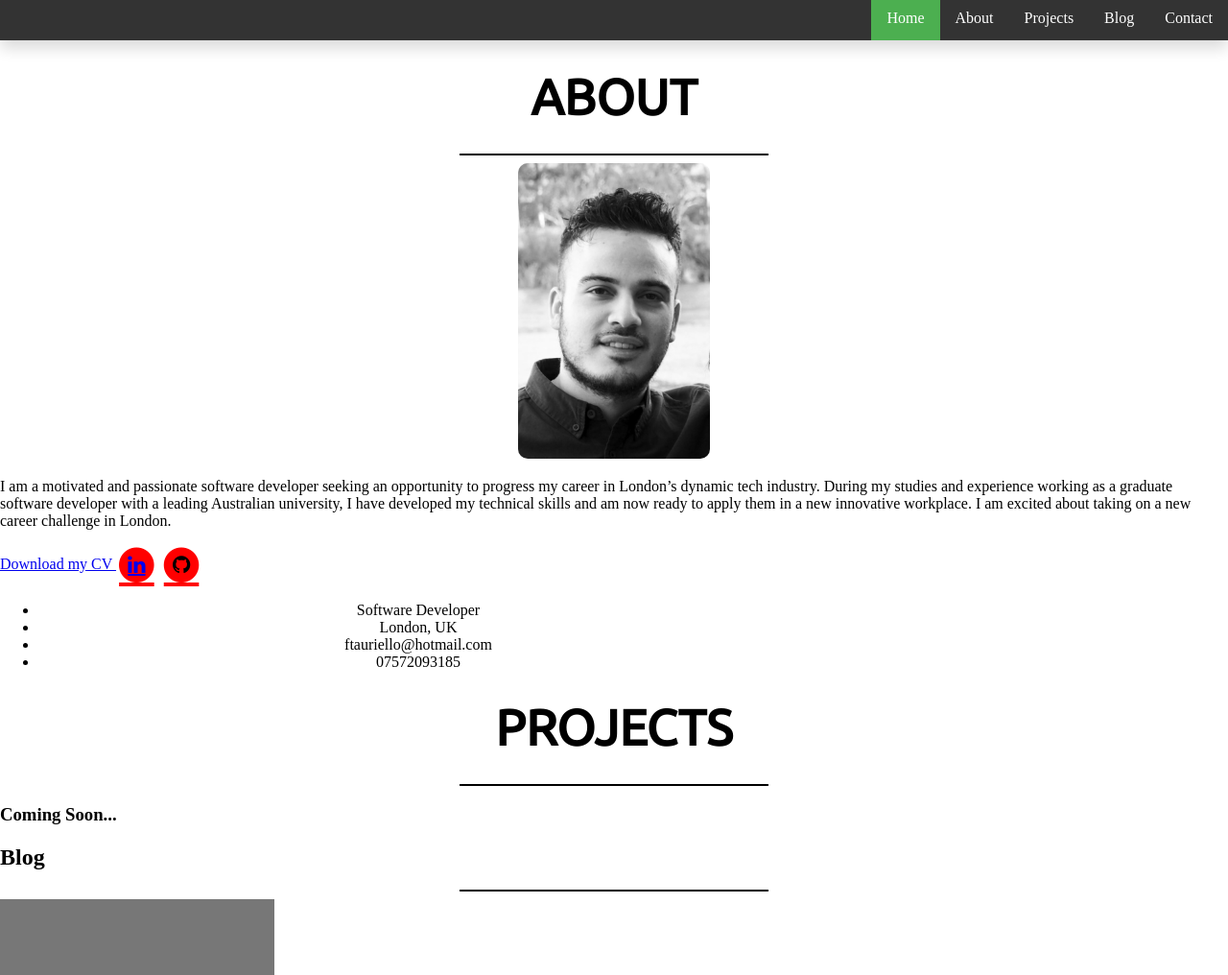
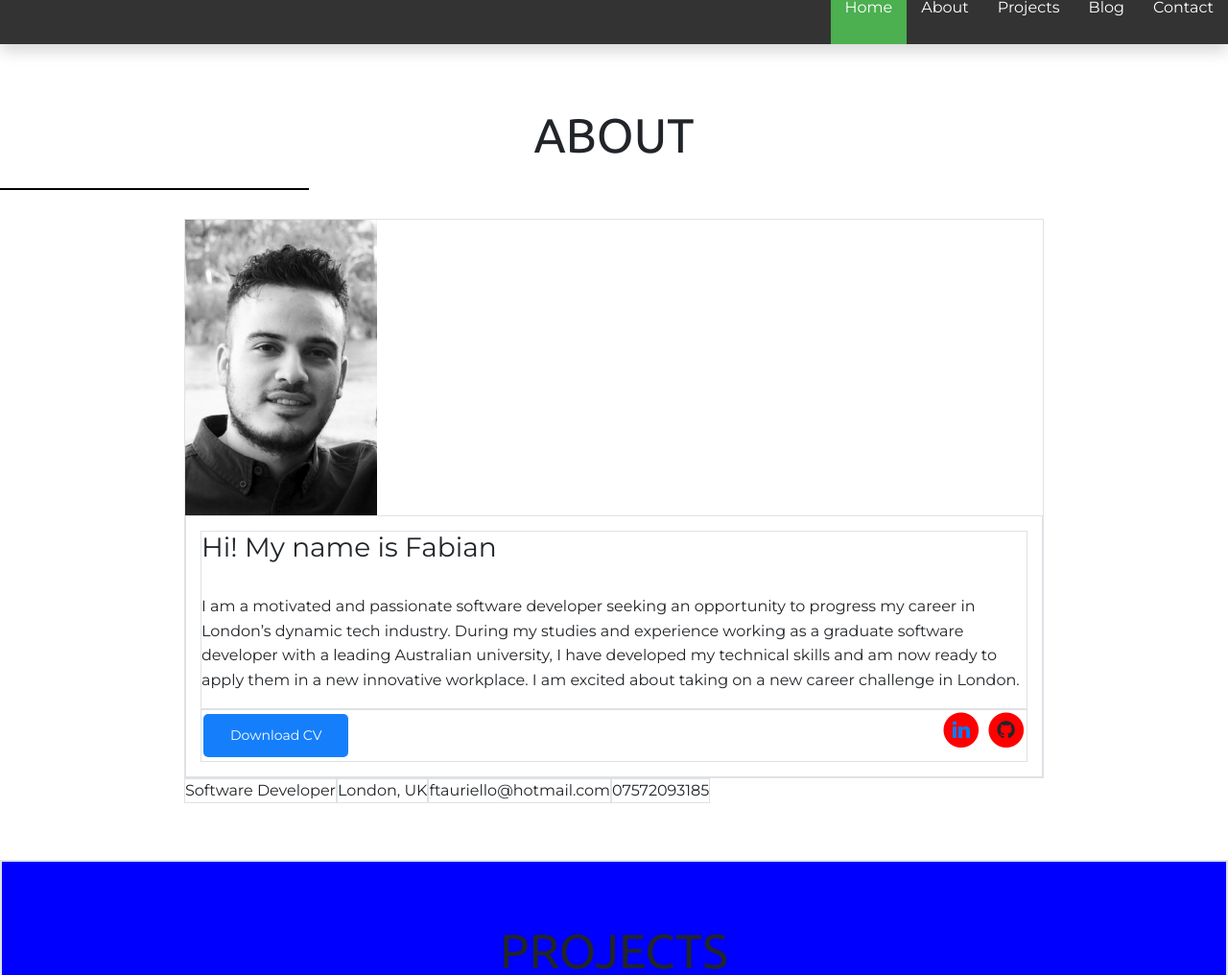
Before and after one commit to FabianTauriello/FabianTauriello.github.io, a Jekyll site: the page built from index.md, in a window 1280 px wide, cut to the strip 904-1920 px from the top of the page. Shown: the whole strip at 96% size. Built offline with Jekyll 4.4.1, drawn with Linux system fonts in a browser that asks for light colours; some web fonts are replaced.

Commit message:
Update before bootstrap card layout changes

```diff
--- a/_layouts/default.html
+++ b/_layouts/default.html
@@ -3,6 +3,7 @@
 
 <head>
         <title>Fabian Tauriello</title>
+        <link rel="stylesheet" href="https://stackpath.bootstrapcdn.com/bootstrap/4.3.1/css/bootstrap.min.css" integrity="sha384-ggOyR0iXCbMQv3Xipma34MD+dH/1fQ784/j6cY/iJTQUOhcWr7x9JvoRxT2MZw1T" crossorigin="anonymous">
         <link rel="stylesheet"
                 href="https://cdnjs.cloudflare.com/ajax/libs/font-awesome/4.7.0/css/font-awesome.min.css">
         <link rel="stylesheet"
@@ -16,12 +17,18 @@
 <body>
 
         <header>
+                <!-- BACKGROUND PIC -->
                 <div id="background-pic">
                         <div id="background-pic-caption-container">
                                 <span>G'day</span><br>
                                 <span>Thanks for stopping by</span>
                         </div>
                 </div>
+                <!-- BACKGROUND PIC END -->
+        </header>
+
+        <!-- MAIN AREA -->
+        <main id="main">
                 <!-- NAV BAR -->
                 <ul id="navbar" class="m-0 p-0">
                         <li><a href="#contact-anchor">Contact</a></li>
@@ -31,25 +38,19 @@
                         <li><a class="active-nav-link" href="#">Home</a></li>
                 </ul>
                 <!-- NAV BAR END -->
-        </header>
 
-        <!-- MAIN AREA -->
-        <main id="main">
                 <!-- ABOUT SECTION -->
                 <div id="about-anchor"></div>
-                <section class="page-section bg-light" id="about">
-                        <div class="container-fluid">
+                <section id="about">
                         <h1 class="page-section-heading text-center">ABOUT</h1>
-                                <hr>
-                                <div class="justify-content-center">
-                                        <div id="profile-pic-container" class="p-0">
-                                                <img id="me" src="images/profile-pic.png" class="img-fluid"
-                                                        alt="Profile Picture">
-                                        </div>
-                                        <div id="profile-card" class="">
-                                                <div class="">
-                                                        <div class="card-body">
-                                                                <p class="card-text text-justify">
+                        <hr class="section-hr">
+                        <div id="about-first-flex-container" class="border">
+                                <img id="about-img" src="images/profile-pic.png" class="" alt="Profile Picture">
+                                <div id="about-para-flex-container" class="border">
+                                        <div id="about-para-text" class="border">
+                                                <h3>Hi! My name is Fabian</h3>
+                                                <br>
+                                                <p id="profile-description" class="">
                                                         I am a motivated and passionate software
                                                         developer seeking an opportunity to
                                                         progress my career in
@@ -65,37 +66,35 @@
                                                         taking on a new career challenge in
                                                         London.
                                                 </p>
-                                                                <a class="btn btn-xl btn-outline-dark"
+                                        </div>
+                                        <div id="about-para-buttons" class="border">
+                                                <div>
+                                                        <a id="download-CV-button" class="primary-button"
                                                                 href="docs/Curriculum Vitae.pdf" download>
-                                                                        Download my CV
+                                                                Download CV
                                                         </a>
-                                                                <span class="fa-stack fa-lg">
+                                                </div>
+                                                <div>
+                                                        <span id="linked-in-button" class="fa-stack fa-lg">
                                                                 <a href="#"
                                                                         class="fa fa-circle fa-stack-2x icon-background"></a>
-                                                                        <a href="#"
-                                                                                class="fa fa-linkedin fa-stack-1x"></a>
+                                                                <a href="#" class="fa fa-linkedin fa-stack-1x"></a>
                                                         </span>
-                                                                <span class="fa-stack fa-lg">
+                                                        <span id="github-button" class="fa-stack fa-lg">
                                                                 <a href="#"
                                                                         class="fa fa-circle fa-stack-2x icon-background"></a>
-                                                                        <a hred="#"
-                                                                                class="fa fa-github fa-stack-1x"></a>
+                                                                <a hred="#" class="fa fa-github fa-stack-1x"></a>
                                                         </span>
                                                 </div>
                                         </div>
                                 </div>
                         </div>
-                                <div id="bio-details" class="justify-content-center">
-                                        <ul class="list-group list-group-horizontal colap">
-                                                <li class="list-group-item text-center">Software Developer</li>
-                                                <li class="list-group-item text-center">London, UK</li>
-                                                <li class="list-group-item text-center">ftauriello@hotmail.com
-                                                </li>
-                                                <li class="list-group-item text-center">07572093185</li>
+                        <ul id="about-second-flex-container" class="">
+                                <li class="text-center d-in border">Software Developer</li>
+                                <li class="text-center d-in border">London, UK</li>
+                                <li class="text-center d-in border">ftauriello@hotmail.com</li>
+                                <li class="text-center d-in border">07572093185</li>
                         </ul>
-
-                                </div>
-                        </div>
                 </section>
                 <!-- ABOUT SECTION END -->
 
@@ -114,7 +113,7 @@
 
                 <!-- BLOG SECTION -->
                 <div id="blog-anchor"></div>
-                <section id="blog" class="container-fluid bg-light">
+                <section id="blog" class="bg-light">
                         <div class="">
                                 <h2>Blog</h2>
                                 <hr>
@@ -150,7 +149,7 @@
 
                 <!-- CONTACT SECTION -->
                 <div id="contact-anchor"></div>
-                <section id="contact" class="container-fluid">
+                <section id="contact" class="">
                         <div class="">
                                 <h2>Contact</h2>
                                 <!-- <p>Get in touch</p> -->
--- a/css/main.css
+++ b/css/main.css
@@ -1,15 +1,74 @@
-/* CLASS SELECTORS */
+/**************************************************************************************************************************/
 
-.active-nav-link {
-    background-color: #4CAF50;
+/* RESET AND SETUP ELEMENTS */
+
+/**************************************************************************************************************************/
+
+body {
+    font-family: 'Montserrat', sans-serif;
 }
 
-.d-in {
-    display: inline;
+html {
+    scroll-behavior: smooth;
+    height: 100%;
+    overflow-x: hidden;
+    /* width: 100%; */
 }
 
-.icon-background {
-    color: red;
+* {
+    margin: 0;
+    padding: 0;
+    box-sizing: border-box;
+}
+
+/**************************************************************************************************************************/
+
+/* GENERAL */
+
+/**************************************************************************************************************************/
+
+p {
+    line-height: 1.6;
+}
+
+#about-anchor, #projects-anchor, #blog-anchor, #contact-anchor {
+    visibility: visible;
+    display: block;
+    height: 0px;
+    bottom: 50px;
+    position: relative;
+}
+
+section hr {
+    margin-bottom: 30px;
+}
+
+.bg-primary {
+    background-color: #157ffb;
+}
+
+.bg-dark {
+    background-color: #343a40;
+}
+
+.bg-light {
+    background-color: #f8f9fa;
+}
+
+.primary-button {
+    background-color: #157ffb;
+    border: none;
+    color: white;
+    padding: 12px 28px;
+    text-align: center;
+    text-decoration: none;
+    display: inline-block;
+    font-size: 14px;
+    margin: 4px 2px;
+    -webkit-transition-duration: 0.4s;
+    transition-duration: 0.4s;
+    cursor: pointer;
+    border-radius: 5px;
 }
 
 .m-0 {
@@ -20,61 +79,50 @@
     padding: 0;
 }
 
-.page-section {}
-
 .page-section-heading {
-    font-size: 3.25rem;
-    line-height: 2rem;
+    padding-bottom: 10px;
+    padding-top: 5%;
+    text-align: center;
+    font-size: 50px;
 }
 
-.profile-description {
-    padding: 20px;
+.section-hr {
+    border: 1.5px solid black;
+    width: 25%;
 }
 
 .text-center {
     text-align: center;
 }
 
+/**************************************************************************************************************************/
+
 /* ELEMENT SELECTORS */
 
-body {
-    margin: 0px;
-}
+/**************************************************************************************************************************/
 
 h1 {
     font-family: 'Ubuntu', sans-serif;
-}
-
-hr {
-    border: 1.5px solid black;
-    width: 25%;
-}
-
-html {
-    scroll-behavior: smooth;
-    height: 100%;
-    overflow-x: hidden;
+    margin: 0px;
+    padding-top: 50px;
 }
 
 section {
-    /* min-height: 90vh; */
-    /* padding: 8rem 0; */
+    min-height: calc(100vh - 50px);
 }
 
-/* ID SELECTORS */
-
-#about {
-    /* background-color: #EFACAC; */
+ul {
+    list-style-type: none;
 }
 
-#about-anchor, #projects-anchor, #blog-anchor, #contact-anchor {
-    visibility: hidden;
-    display: block;
-    position: relative;
-}
+/**************************************************************************************************************************/
+
+/* HOME SECTION */
+
+/**************************************************************************************************************************/
 
 #background-pic {
-    background-image: linear-gradient(rgba(0, 0, 0, 0.5), rgba(0, 0, 0, 0.5)), url(../images/lobostudio-hamburg-359753-unsplash.jpg);
+    background-image: linear-gradient(rgba(0, 0, 0, 0.5), rgba(0, 0, 0, 0.5)), url(../images/bg.jpg);
     background-size: cover;
     width: 100%;
     height: 100vh;
@@ -88,65 +136,54 @@
     text-align: center;
 }
 
-#bio-details {
-    margin-top: 10px;
-    width: 65%;
+/**************************************************************************************************************************/
+
+/* BLOG SECTION */
+
+/**************************************************************************************************************************/
+
+#blog {
+    background-color: red;
 }
 
-#blog {
-    /* background-color: blue; */
+/**************************************************************************************************************************/
+
+/* CONTACT SECTION */
+
+/**************************************************************************************************************************/
+
+#contact {
+    background-color: rgb(211, 137, 77);
 }
 
-#contact {
-    /* background-color: red; */
-}
+/**************************************************************************************************************************/
 
-#me {
-    max-width: 200px;
-    border-radius: 10px;
+/* NAVBAR */
+
+/**************************************************************************************************************************/
+
+.active-nav-link {
+    background-color: #4CAF50;
 }
 
 #navbar {
     box-shadow: 0 0.5rem 1rem rgba(0, 0, 0, 0.15);
-    list-style-type: none;
     overflow: hidden;
     background-color: #333;
-
-    position: -webkit-sticky; /* Safari */
+    position: -webkit-sticky;
     position: sticky;
-    top: 20px
-}
-
-#profile-card {
-    /* background-color: #3A1818; */
-    /* margin-left: 10px; */
-}
-
-#profile-description {}
-
-#profile-pic {}
-
-#profile-pic-container {
-    text-align: center;
-}
-
-#projects {
-
-}
-
-/* OTHER SELECTORS */
-
-.fa-lg:hover {
-    opacity: 0.5;
+    top: 0;
+    height: 50px;
 }
 
 #navbar a {
     display: block;
     color: white;
     text-align: center;
-    padding: 14px 16px;
+    padding: 0px 15px;
     text-decoration: none;
     overflow: hidden;
+    height: 50px;
 }
 
 #navbar a:hover {
@@ -155,35 +192,110 @@
 
 #navbar li {
     float: right;
+    height: 50px;
 }
 
-/* MEDIA QUERIES * /
+/**************************************************************************************************************************/
 
-@media (max-width: 600px) {}
+/* PROJECTS SECTION */
 
-@media (max-width: 768px) {}
+/**************************************************************************************************************************/
 
-@media (min-width:320px) {
-    /* smartphones, iPhone, portrait 480x320 phones */
-
+#projects {
+    background-color: blue;
 }
 
-@media (min-width:481px) {
-    /* portrait e-readers (Nook/Kindle), smaller tablets @ 600 or @ 640 wide. */
+/**************************************************************************************************************************/
+
+/* ABOUT SECTION */
+
+/**************************************************************************************************************************/
+
+#download-CV-button {
+    /* width: 30%; */
 }
 
-@media (min-width:641px) {
-    /* portrait tablets, portrait iPad, landscape e-readers, landscape 800x480 or 854x480 phones */
+#github-button {
+    /* width: 5%; */
 }
 
-@media (min-width:961px) {
-    /* tablet, landscape iPad, lo-res laptops ands desktops */
+#linked-in-button {
+    /* width: 5%; */
 }
 
-@media (min-width:1025px) {
-    /* big landscape tablets, laptops, and desktops */
+#about-first-flex-container {
+    width: 70%;
+    margin-left: auto;
+    margin-right: auto;
+    padding: 0;
+
+    display: flex;
+    flex-wrap: wrap;
 }
 
-@media (min-width:1281px) {
-    /* hi-res laptops and desktops */
+#profile-description {
+    /* float: left; */
 }
+
+#about-para-flex-container {
+    padding: 15px;
+    display: flex;
+    justify-content: space-between;
+    flex-direction: column;
+}
+
+.primary-button:hover {
+    background-color: #479dff;
+    color: white;
+}
+
+.fa-lg:hover {
+    opacity: 0.5;
+}
+
+#about-img {
+    /* border-radius: 10px 0 0 10px;*/
+    width: 200px;
+    /* float: left; */
+}
+
+#about-para-buttons {
+    display: flex;
+    flex-wrap: wrap;
+    justify-content: space-between;
+}
+
+#about {
+    /* background-color: rgb(9, 4, 98); */
+}
+
+#about-second-flex-container {
+    padding: 0;
+    display: flex;
+    flex-wrap: wrap;
+    width: 70%;
+    margin-left: auto;
+    margin-right: auto;
+}
+
+#about-second-wrapper li {
+    padding: 10px;
+    flex: 1;
+    margin: 0 10px;
+}
+
+.icon-background {
+    color: red;
+}
+
+/* MEDIA QUERIES */
+
+/* remove later */
+
+.border {
+    border: solid 1px;
+}
+
+.in-bl {
+    display: inline-block;
+}
```
Also changed, not shown: 2 other files. Lines whose indentation alone changed are shown as unchanged.
